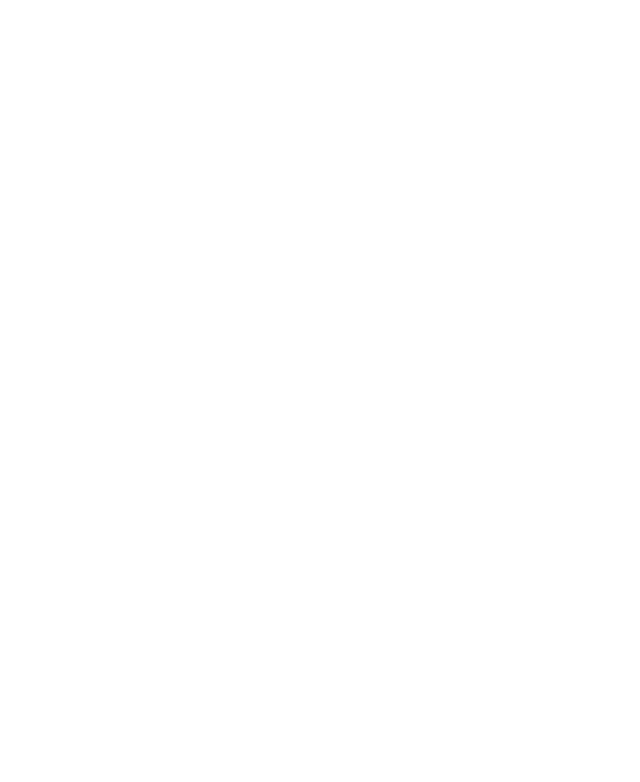
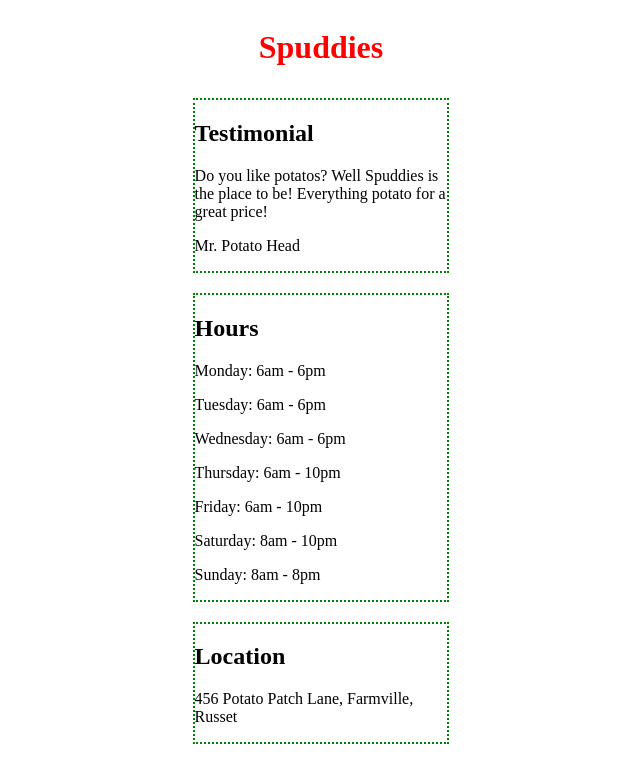
Before and after one commit to T-Pirozzini/Restaurant-Page, a website built with webpack: page dist/index.html in a window 1280 px wide. Shown: the whole page, without its empty margins (319-959 px from the left). Built offline with nearby package versions, Linux system fonts and the light colour scheme.

Commit message:
add home page skeleton

```diff
--- a/src/home.js
+++ b/src/home.js
@@ -1,7 +1,70 @@
 const home = (() => {
+  // select content
+  const content = document.querySelector('#content');
 
   function renderHome() {
-    console.log('Render Home');
+    content.classList.add('content-container');
+
+    // restaurant title
+    const title = document.createElement('h1')
+    title.classList.add('home-title')
+    title.textContent = 'Spuddies';
+    content.appendChild(title);
+
+    // ARTICLES
+    const article1 = document.createElement('article')
+    const article2 = document.createElement('article')
+    const article3 = document.createElement('article')
+    content.appendChild(article1);
+    content.appendChild(article2);
+    content.appendChild(article3);
+
+    // testimonial
+    const testimonialTitle = document.createElement('h2');
+    testimonialTitle.textContent = "Testimonial";
+    const testimonial = document.createElement('p');
+    testimonial.classList.add('testimonial');
+    testimonial.textContent = 'Do you like potatos? Well Spuddies is the place to be! Everything potato for a great price!';
+    const signature = document.createElement('p');
+    signature.textContent = 'Mr. Potato Head';
+    article1.appendChild(testimonialTitle);
+    article1.appendChild(testimonial);
+    article1.appendChild(signature);
+
+    // hours
+    const hourTitle = document.createElement('h2');
+    hourTitle.textContent = 'Hours';
+    const hoursM = document.createElement('p');
+    const hoursT = document.createElement('p');
+    const hoursW = document.createElement('p');
+    const hoursTH = document.createElement('p');
+    const hoursF = document.createElement('p');
+    const hoursSA = document.createElement('p');
+    const hoursSU = document.createElement('p');
+    hoursM.textContent = 'Monday: 6am - 6pm'
+    hoursT.textContent = 'Tuesday: 6am - 6pm'
+    hoursW.textContent = 'Wednesday: 6am - 6pm'
+    hoursTH.textContent = 'Thursday: 6am - 10pm'
+    hoursF.textContent = 'Friday: 6am - 10pm'
+    hoursSA.textContent = 'Saturday: 8am - 10pm'
+    hoursSU.textContent = 'Sunday: 8am - 8pm'
+    article2.appendChild(hourTitle)
+    article2.appendChild(hoursM)
+    article2.appendChild(hoursT)
+    article2.appendChild(hoursW)
+    article2.appendChild(hoursTH)
+    article2.appendChild(hoursF)
+    article2.appendChild(hoursSA)
+    article2.appendChild(hoursSU)
+
+    // location
+    const locationTitle = document.createElement('h2');
+    locationTitle.textContent = "Location";
+    const location = document.createElement('p');
+    location.textContent = '456 Potato Patch Lane, Farmville, Russet';
+    article3.appendChild(locationTitle);
+    article3.appendChild(location);
+
   }
 
   return {
--- a/src/index.js
+++ b/src/index.js
@@ -4,7 +4,7 @@ import contacts from './contacts';
 
 
 const content = document.querySelector('#content');
-console.log(content);
+// console.log(content);
 
 
 home.renderHome();
```
Also changed, not shown: dist/index.html, dist/main.js, dist/styles.css (added).
